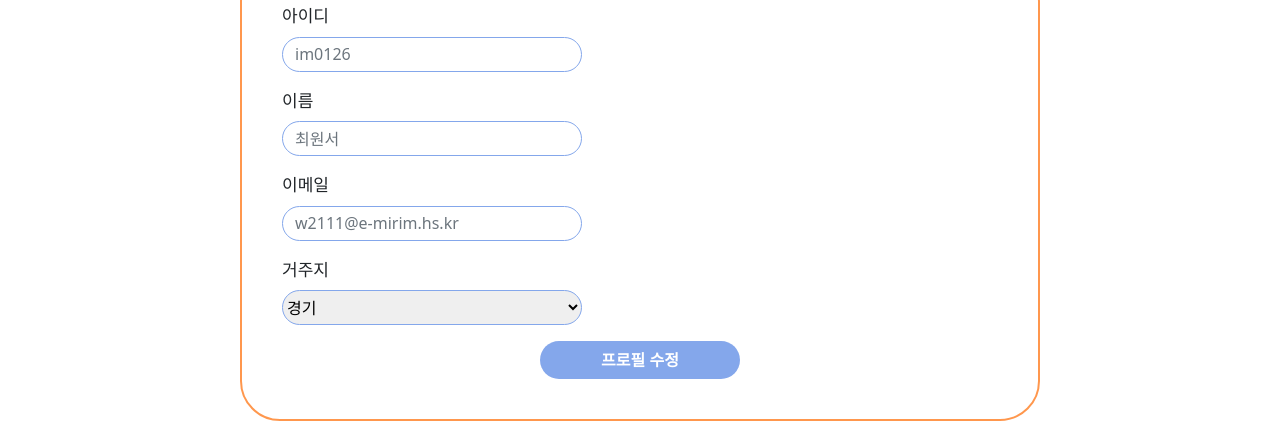
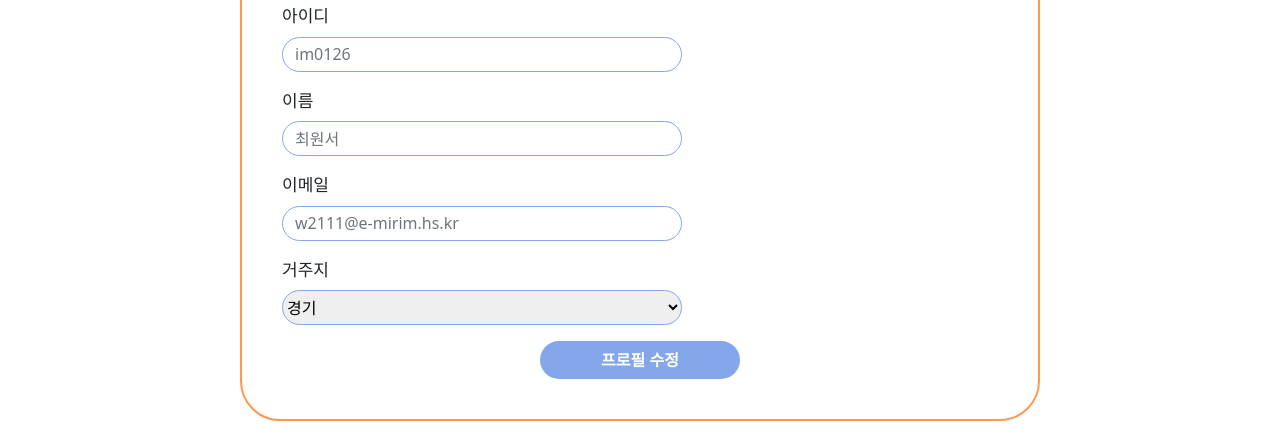
Before and after one commit to ChoiWonSeo/2412_Youdet, a plain HTML site: page set.html in a window 1280 px wide. Shown: the part 204-652 px from the top of the page. Drawn offline with nearby package versions, Linux system fonts and the light colour scheme.

Commit message:
set.html 수정

```diff
--- a/css/set.css
+++ b/css/set.css
@@ -39,7 +39,7 @@ nav li {
 }
 
 .set1 input, select {
-    width: 300px;
+    width: 400px;
     border: solid 1px #84A7EB;
     border-radius: 40px;
     height: 35px;
@@ -83,6 +83,7 @@ nav li {
 .set2 {
     list-style: none;
     margin-top: 30px;
+    margin-bottom: 30px;
 }
 .likes {
     overflow: auto;
```
